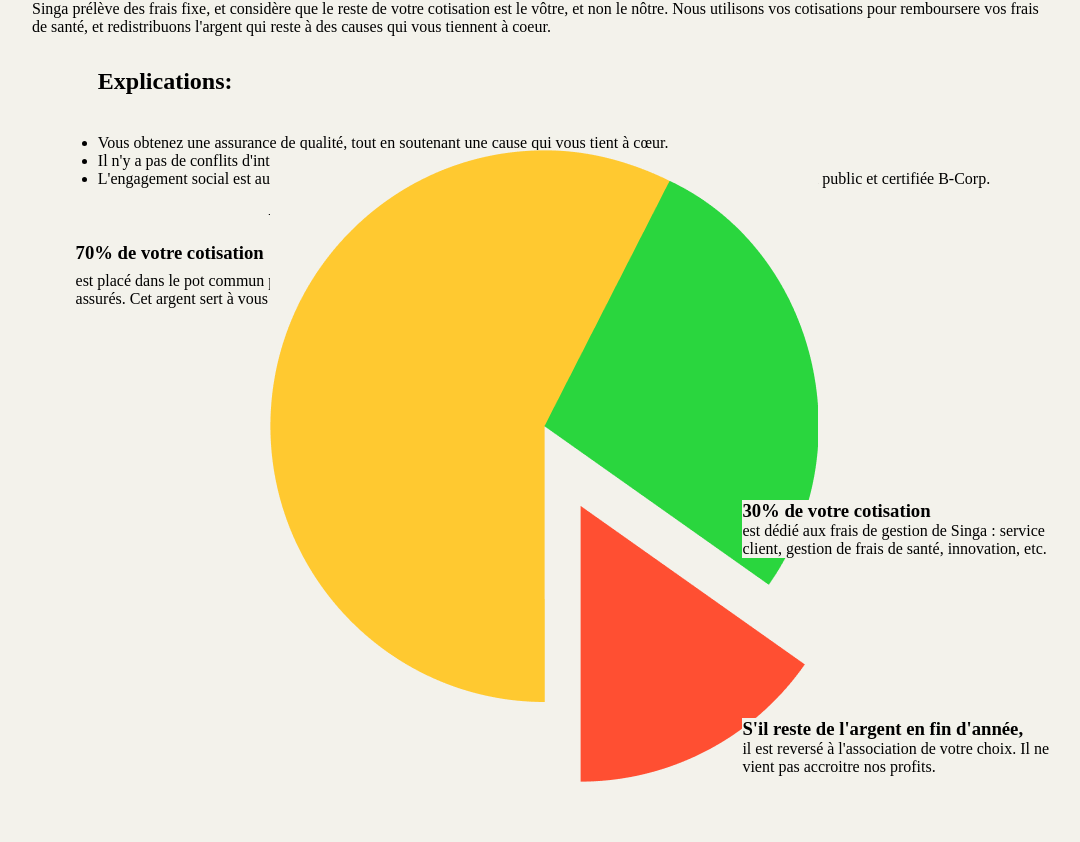
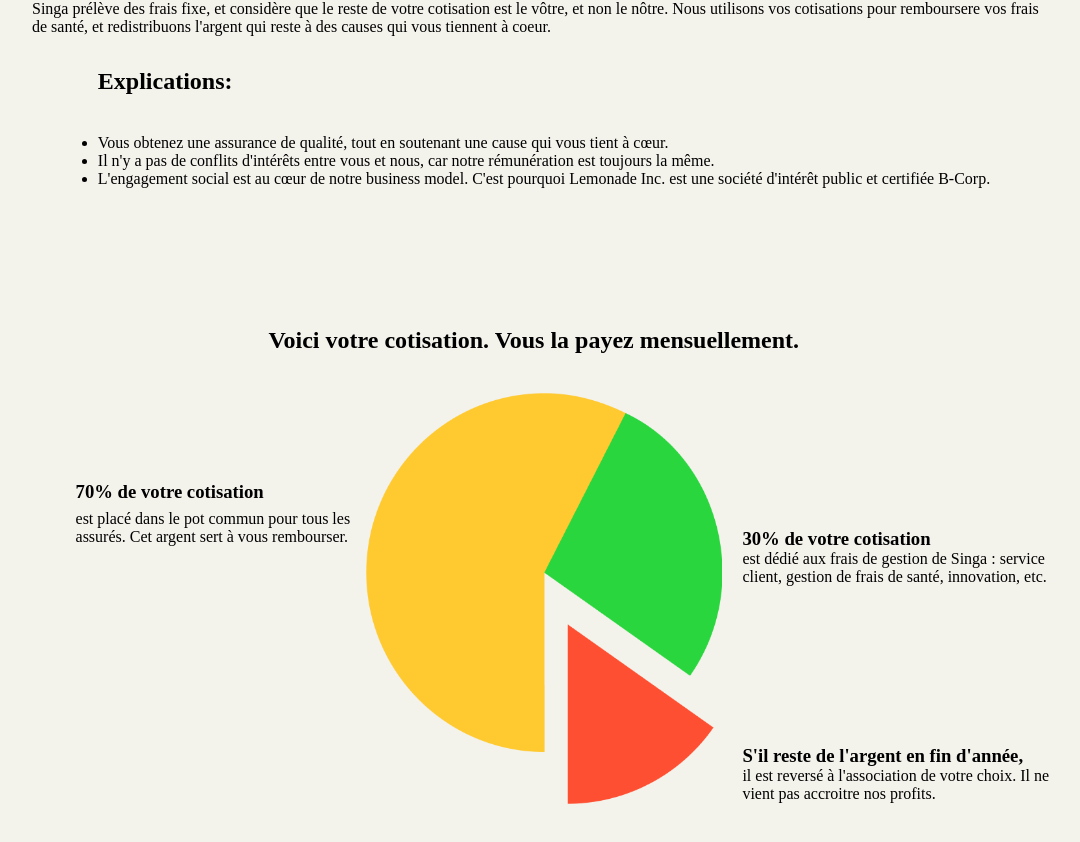
Before and after one commit to WildCodeSchool/paris-0921-project3-my-singa-assurance, a React (Vite) app: page /actus in a window 1280 px wide. Shown: the part 801-1643 px from the top of the page, without its empty margins (96-1176 px from the left). Built offline with nearby package versions, Linux system fonts and the light colour scheme.

Commit message:
fixed zoom img

```diff
--- a/src/components/style/ActusPage.module.scss
+++ b/src/components/style/ActusPage.module.scss
@@ -45,7 +45,7 @@
   text-align: initial;
 }
 
-.camember {
+.camembert {
   display: flex;
   flex-direction: column;
   justify-content: space-evenly;
@@ -67,10 +67,11 @@
   margin-top: -30%;
   margin-left: 5%;
   margin-right: 5%;
-  .img {
-    zoom: 60%;
-    margin: 1% 8% 1% 8%;
-  }
+}
+
+.camembertImg {
+  zoom: 65%;
+  margin: 1% 8% 1% 8%;
 }
 
 .rightDescription {
```
